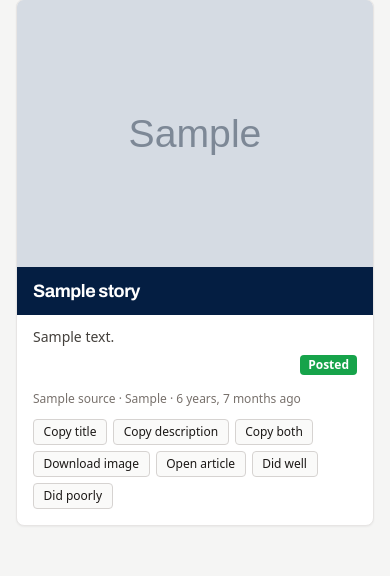
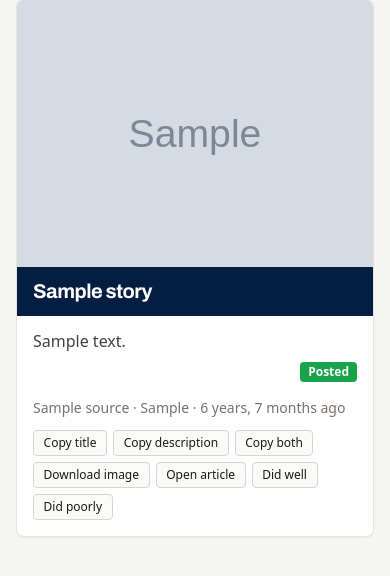
Before and after one commit to anazima/tailgate, a Django app: template news/templates/news/hidden.html in a window 390 px wide. Shown: the part 185-761 px from the top of the page. Run offline with Django 5.2, Linux system fonts and the light colour scheme; a user stored in the database is signed in; tables that the repository leaves empty hold one stand-in row (values such as "Sample post"); the template is opened without the code that fills it: most values are stand-ins (such as "Sample title", 1, 10 or a date in 2020); grey boxes marked "Sample" are stand-in pictures; data that the repository does not hold is empty; some libraries are stand-ins or nearby versions.

Commit message:
Size the card text up for a 45+ audience
Headline 18px to 20px. Description 14px to 16px with relaxed leading, and the
source byline 12px to 14px — those were set when the card was denser, and 14px body
copy is tight for an audience that skews 45+ reading on a phone.

Co-Authored-By: Claude Opus 5 (1M context) <noreply@anthropic.com>
Claude-Session: https://claude.ai/code/session_01Wd9ERoaYfLr95ZpxBw9wxz

```diff
--- a/news/templates/news/_card.html
+++ b/news/templates/news/_card.html
@@ -18,12 +18,12 @@
   <div class="p-4 flex flex-col gap-2 grow">
     <h2 class="-mx-4 -mt-4 mb-1 bg-cowboys px-4 py-3">
       <a href="{% url 'news:story_detail' story.id %}"
-         class="font-display text-lg font-bold leading-tight tracking-tight text-white hover:underline decoration-2 underline-offset-2">{{ story.post_title|default:story.title }}</a>
+         class="font-display text-xl font-bold leading-tight tracking-tight text-white hover:underline decoration-2 underline-offset-2">{{ story.post_title|default:story.title }}</a>
     </h2>
     {% if story.post_description %}
-      <p class="text-sm text-stone-700">{{ story.post_description }}</p>
+      <p class="text-base text-stone-700 leading-relaxed">{{ story.post_description }}</p>
     {% elif story.summary %}
-      <p class="text-sm text-stone-500">{{ story.summary|truncatechars:220 }}</p>
+      <p class="text-base text-stone-500 leading-relaxed">{{ story.summary|truncatechars:220 }}</p>
     {% endif %}
 
     <div class="flex flex-wrap gap-1 text-xs">
@@ -42,7 +42,7 @@
       {% endif %}
     </div>
 
-    <p class="text-xs text-stone-500 mt-auto pt-2">
+    <p class="text-sm text-stone-500 mt-auto pt-2">
       {{ story.source.name }} · {{ story.source.get_city_display }} · {{ story.published_at|timesince }} ago
     </p>
 
```
